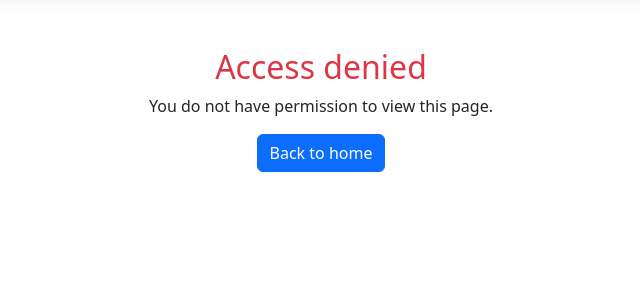
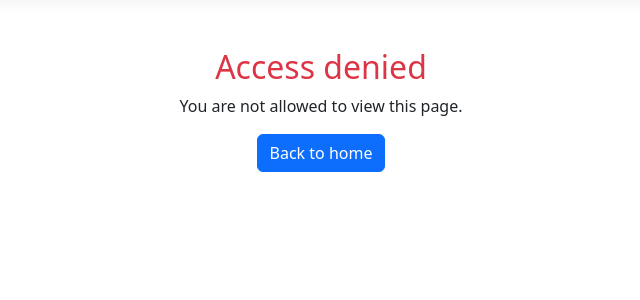
Before and after one commit to ShanzayGit/QuizVerse, an ASP.NET Core app: page /Account/AccessDenied in a window 1280 px wide. Shown: the part 57-357 px from the top of the page, without its empty margins (319-959 px from the left). Run offline with ASP.NET Core 8, Linux system fonts and the light colour scheme; style sheets or scripts are compiled from the project's sources; some libraries are stand-ins or nearby versions.

Commit message:
11/17/2026 07:45 PM deliverable 2

```diff
--- a/QuizVerse/Views/Account/AccessDenied.cshtml
+++ b/QuizVerse/Views/Account/AccessDenied.cshtml
@@ -4,6 +4,6 @@
 
 <div class="text-center mt-5">
     <h2 class="text-danger">Access denied</h2>
-    <p>You do not have permission to view this page.</p>
+    <p>You are not allowed to view this page.</p>
     <a asp-controller="Home" asp-action="Index" class="btn btn-primary">Back to home</a>
 </div>
```
